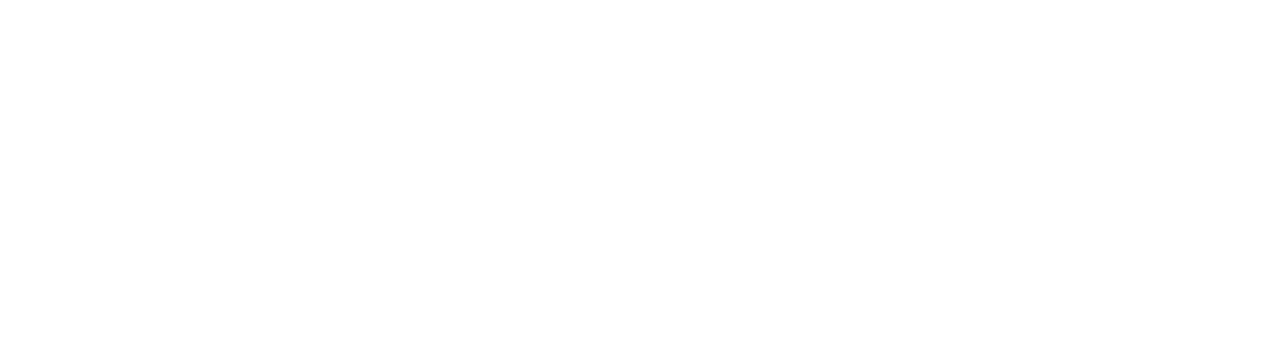
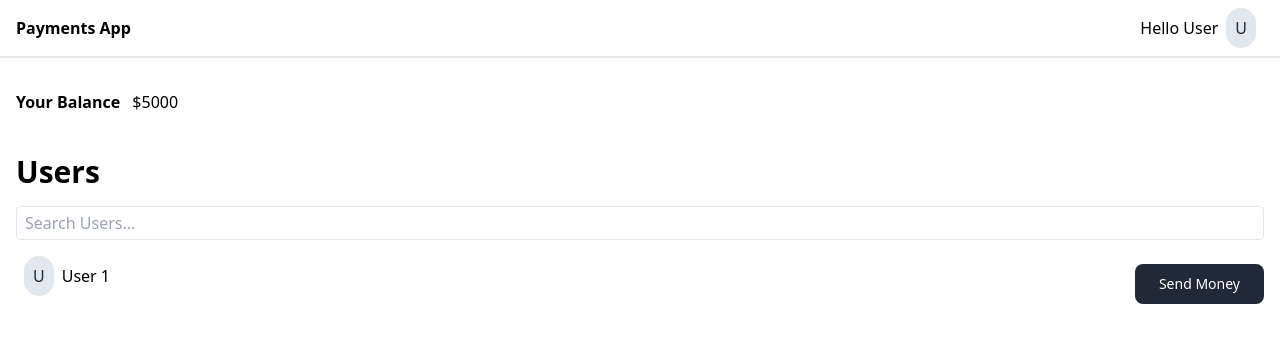
Before and after one commit to shobhit8797/PaytmClone, a React (Vite) app in the folder frontend/: page /dashboard in a window 1280 px wide. Before the commit this address had no page. Shown: the top 342 px of the page. Built offline with nearby package versions, Linux system fonts and the light colour scheme.

Commit message:
Dashboard Ui made and Send money intialized

```diff
--- a/frontend/src/App.jsx
+++ b/frontend/src/App.jsx
@@ -1,6 +1,8 @@
-import { BrowserRouter, Routes, Route } from "react-router-dom";
+import { BrowserRouter, Route, Routes } from "react-router-dom";
+import { Dashboard } from "./pages/Dashboard";
+import { SendMoney } from "./pages/SendMoney";
+import { Signin } from "./pages/Signin";
 import { Signup } from "./pages/Signup";
-import { Signin } from "./pages/Signin";
 
 function App() {
     return (
@@ -9,8 +11,8 @@
                 <Routes>
                     <Route path="/signup" element={<Signup />} />
                     <Route path="/signin" element={<Signin />} />
-                    {/* <Route path="/dashboard" element={<Dashboard />} />
-                    <Route path="/send" element={<SendMoney />} /> */}
+                    <Route path="/dashboard" element={<Dashboard />} />
+                    <Route path="/send" element={<SendMoney />} />
                 </Routes>
             </BrowserRouter>
         </>
--- a/frontend/src/components/Heading.jsx
+++ b/frontend/src/components/Heading.jsx
@@ -1,3 +1,3 @@
 export default function Heading({ label }) {
-    return <div className="font-bold text-4xl pt-6">{label}</div>;
+    return <div className="font-bold text-3xl pt-6">{label}</div>;
 }
--- /dev/null
+++ b/frontend/src/components/ProfileAvatar.jsx
@@ -0,0 +1,7 @@
+export default function ProfileAvatar({ label }) {
+    return (
+        <span className="w-12 h-12 rounded-full border px-2 py-2 justify-center mt-1 mx-2 bg-slate-200 text-slate-800">
+            {label[0]}
+        </span>
+    );
+}
--- /dev/null
+++ b/frontend/src/components/Users.jsx
@@ -0,0 +1,41 @@
+import Heading from "./Heading";
+import Button from "./Button";
+import ProfileAvatar from "./ProfileAvatar";
+import { useNavigate } from "react-router";
+
+function User() {
+    const navigate = useNavigate();
+    return (
+        <div className="flex justify-between mt-2">
+            <div>
+                <ProfileAvatar label={"User"} />
+                User 1
+            </div>
+
+            <div>
+                <Button
+                    label={"Send Money"}
+                    onClick={(e) => {
+                        navigate("/send");
+                    }}
+                />
+            </div>
+        </div>
+    );
+}
+
+export default function Users() {
+    return (
+        <div className="mt-4 flex flex-col">
+            <Heading label={"Users"} />
+            <div className="my-2">
+                <input
+                    type="text"
+                    placeholder="Search Users..."
+                    className="w-full rounded py-1 px-2 my-2 border border-slate-200"
+                />
+            </div>
+            <User />
+        </div>
+    );
+}
--- /dev/null
+++ b/frontend/src/pages/Dashboard.jsx
@@ -0,0 +1,29 @@
+import Heading from "../components/Heading";
+import ProfileAvatar from "../components/ProfileAvatar";
+import Users from "../components/Users";
+
+export const Dashboard = () => {
+    return (
+        <>
+            <div className="flex flex-col">
+                <div className="flex justify-between py-4 px-4 border-b-2 border-grey-300">
+                    <div className="bg-grey-800 font-bold"> Payments App </div>
+                    <div className="justify-center">
+                        Hello User
+                        <ProfileAvatar label={"User"} />
+                    </div>
+                </div>
+
+                <div className="pt-4 px-4">
+                    {/* Balance Section */}
+                    <div className="font-bold my-4">
+                        Your Balance{" "}
+                        <span className="pl-2 font-normal">$5000</span>
+                    </div>
+
+                    <Users />
+                </div>
+            </div>
+        </>
+    );
+};
--- /dev/null
+++ b/frontend/src/pages/SendMoney.jsx
@@ -0,0 +1,3 @@
+export const SendMoney = () => {
+    return <div>Send Money</div>;
+};
```
